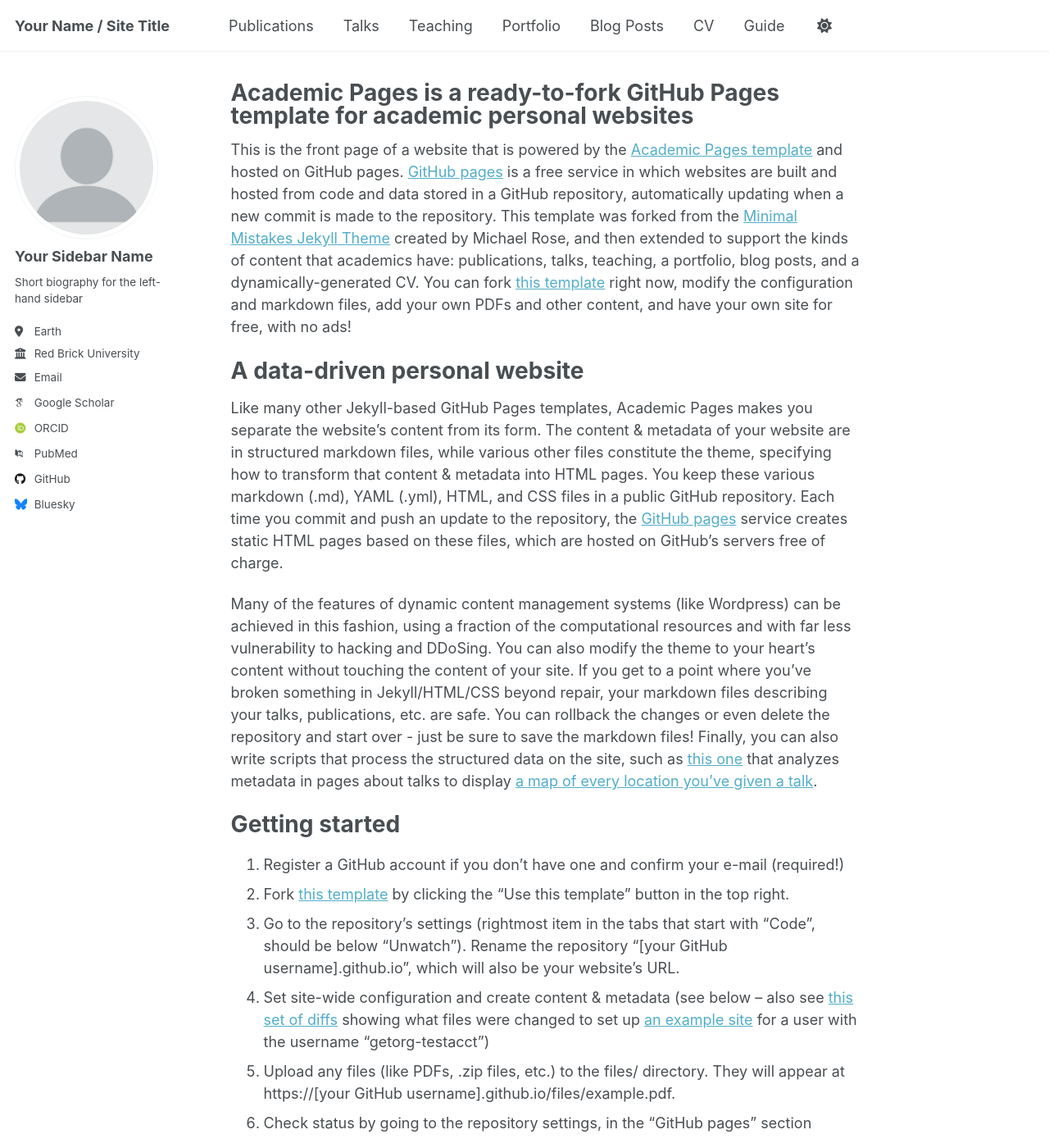
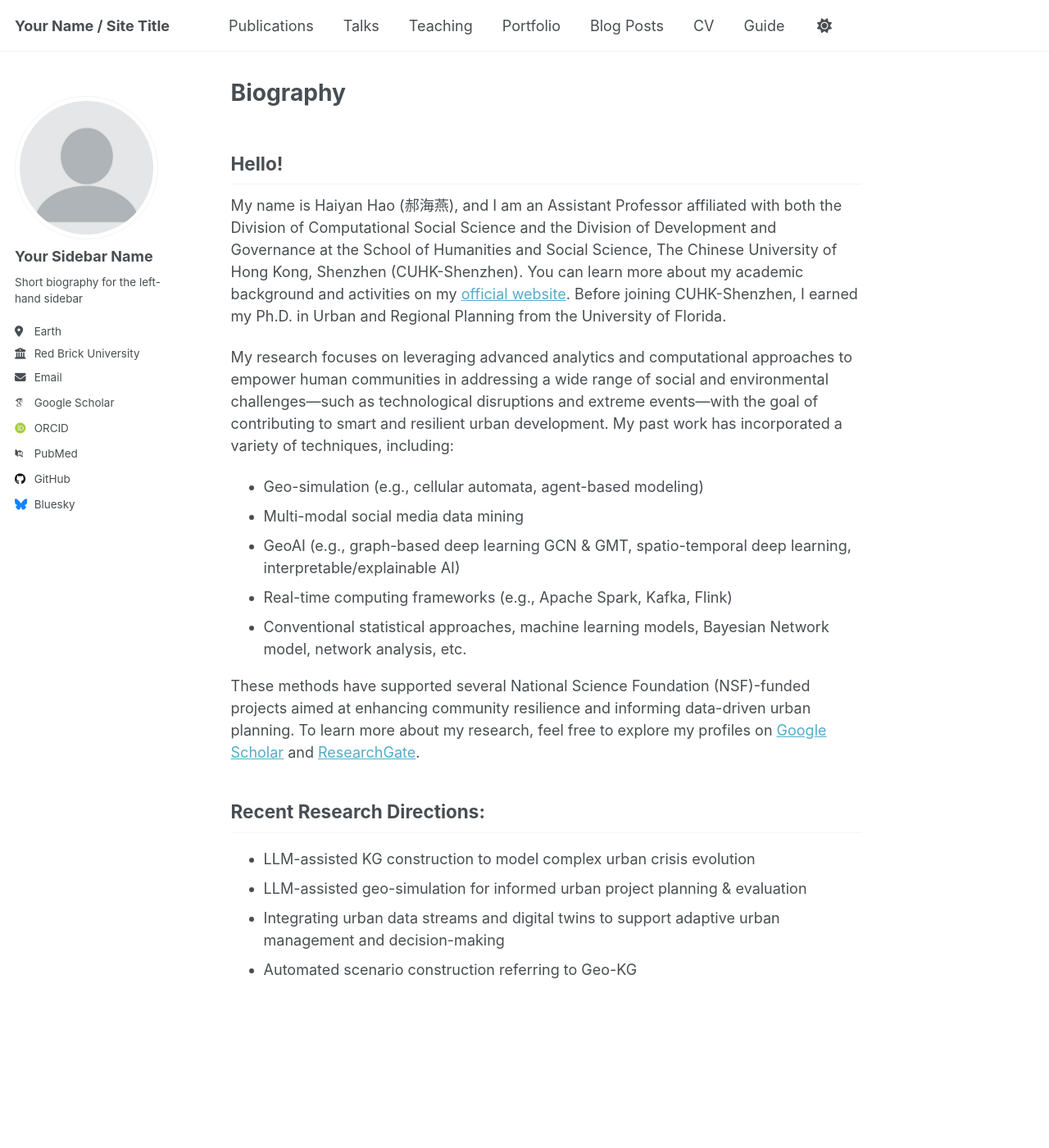
Before and after one commit to Haiyan-Hao/haiyan_hao, a Jekyll site: the page built from _pages/about.md, in a window 1280 px wide and 1400 px high. Shown: the whole window at 82% size. Built offline with Jekyll 4.4.1, drawn with Linux system fonts in a browser that asks for light colours; some web fonts are replaced; some of the changed text lies outside the part shown.

Commit message:
Update about.md

```diff
--- a/_pages/about.md
+++ b/_pages/about.md
@@ -1,49 +1,29 @@
 ---
 permalink: /
-title: "Academic Pages is a ready-to-fork GitHub Pages template for academic personal websites"
+title: "Biography"
 author_profile: true
 redirect_from:
   - /about/
   - /about.html
 ---
 
-This is the front page of a website that is powered by the [Academic Pages template](https://github.com/academicpages/academicpages.github.io) and hosted on GitHub pages. [GitHub pages](https://pages.github.com) is a free service in which websites are built and hosted from code and data stored in a GitHub repository, automatically updating when a new commit is made to the repository. This template was forked from the [Minimal Mistakes Jekyll Theme](https://mmistakes.github.io/minimal-mistakes/) created by Michael Rose, and then extended to support the kinds of content that academics have: publications, talks, teaching, a portfolio, blog posts, and a dynamically-generated CV. You can fork [this template](https://github.com/academicpages/academicpages.github.io) right now, modify the configuration and markdown files, add your own PDFs and other content, and have your own site for free, with no ads!
+Hello!
+--------
+My name is Haiyan Hao (郝海燕), and I am an Assistant Professor affiliated with both the Division of Computational Social Science and the Division of Development and Governance at the School of Humanities and Social Science, The Chinese University of Hong Kong, Shenzhen (CUHK-Shenzhen).
+You can learn more about my academic background and activities on my [official website](https://myweb.cuhk.edu.cn/haohaiyan). Before joining CUHK-Shenzhen, I earned my Ph.D. in Urban and Regional Planning from the University of Florida.
 
-A data-driven personal website
-======
-Like many other Jekyll-based GitHub Pages templates, Academic Pages makes you separate the website's content from its form. The content & metadata of your website are in structured markdown files, while various other files constitute the theme, specifying how to transform that content & metadata into HTML pages. You keep these various markdown (.md), YAML (.yml), HTML, and CSS files in a public GitHub repository. Each time you commit and push an update to the repository, the [GitHub pages](https://pages.github.com/) service creates static HTML pages based on these files, which are hosted on GitHub's servers free of charge.
+My research focuses on leveraging advanced analytics and computational approaches to empower human communities in addressing a wide range of social and environmental challenges—such as technological disruptions and extreme events—with the goal of contributing to smart and resilient urban development. My past work has incorporated a variety of techniques, including:
+- Geo-simulation (e.g., cellular automata, agent-based modeling)
+- Multi-modal social media data mining
+- GeoAI (e.g., graph-based deep learning GCN & GMT, spatio-temporal deep learning, interpretable/explainable AI)
+- Real-time computing frameworks (e.g., Apache Spark, Kafka, Flink)
+- Conventional statistical approaches, machine learning models, Bayesian Network model, network analysis, etc.
 
-Many of the features of dynamic content management systems (like Wordpress) can be achieved in this fashion, using a fraction of the computational resources and with far less vulnerability to hacking and DDoSing. You can also modify the theme to your heart's content without touching the content of your site. If you get to a point where you've broken something in Jekyll/HTML/CSS beyond repair, your markdown files describing your talks, publications, etc. are safe. You can rollback the changes or even delete the repository and start over - just be sure to save the markdown files! Finally, you can also write scripts that process the structured data on the site, such as [this one](https://github.com/academicpages/academicpages.github.io/blob/master/talkmap.ipynb) that analyzes metadata in pages about talks to display [a map of every location you've given a talk](https://academicpages.github.io/talkmap.html).
+These methods have supported several National Science Foundation (NSF)-funded projects aimed at enhancing community resilience and informing data-driven urban planning. To learn more about my research, feel free to explore my profiles on [Google Scholar](https://scholar.google.com/citations?user=G2_Cs-cAAAAJ&hl=en&oi=ao) and [ResearchGate](https://www.researchgate.net/profile/Haiyan-Hao-2?ev=hdr_xprf).
 
-Getting started
-======
-1. Register a GitHub account if you don't have one and confirm your e-mail (required!)
-1. Fork [this template](https://github.com/academicpages/academicpages.github.io) by clicking the "Use this template" button in the top right.
-1. Go to the repository's settings (rightmost item in the tabs that start with "Code", should be below "Unwatch"). Rename the repository "[your GitHub username].github.io", which will also be your website's URL.
-1. Set site-wide configuration and create content & metadata (see below -- also see [this set of diffs](http://archive.is/3TPas) showing what files were changed to set up [an example site](https://getorg-testacct.github.io) for a user with the username "getorg-testacct")
-1. Upload any files (like PDFs, .zip files, etc.) to the files/ directory. They will appear at https://[your GitHub username].github.io/files/example.pdf.
-1. Check status by going to the repository settings, in the "GitHub pages" section
-
-Site-wide configuration
-------
-The main configuration file for the site is in the base directory in [_config.yml](https://github.com/academicpages/academicpages.github.io/blob/master/_config.yml), which defines the content in the sidebars and other site-wide features. You will need to replace the default variables with ones about yourself and your site's github repository. The configuration file for the top menu is in [_data/navigation.yml](https://github.com/academicpages/academicpages.github.io/blob/master/_data/navigation.yml). For example, if you don't have a portfolio or blog posts, you can remove those items from that navigation.yml file to remove them from the header.
-
-Create content & metadata
-------
-For site content, there is one markdown file for each type of content, which are stored in directories like _publications, _talks, _posts, _teaching, or _pages. For example, each talk is a markdown file in the [_talks directory](https://github.com/academicpages/academicpages.github.io/tree/master/_talks). At the top of each markdown file is structured data in YAML about the talk, which the theme will parse to do lots of cool stuff. The same structured data about a talk is used to generate the list of talks on the [Talks page](https://academicpages.github.io/talks), each [individual page](https://academicpages.github.io/talks/2012-03-01-talk-1) for specific talks, the talks section for the [CV page](https://academicpages.github.io/cv), and the [map of places you've given a talk](https://academicpages.github.io/talkmap.html) (if you run this [python file](https://github.com/academicpages/academicpages.github.io/blob/master/talkmap.py) or [Jupyter notebook](https://github.com/academicpages/academicpages.github.io/blob/master/talkmap.ipynb), which creates the HTML for the map based on the contents of the _talks directory).
-
-**Markdown generator**
-
-The repository includes [a set of Jupyter notebooks](https://github.com/academicpages/academicpages.github.io/tree/master/markdown_generator
-) that converts a CSV containing structured data about talks or presentations into individual markdown files that will be properly formatted for the Academic Pages template. The sample CSVs in that directory are the ones I used to create my own personal website at stuartgeiger.com. My usual workflow is that I keep a spreadsheet of my publications and talks, then run the code in these notebooks to generate the markdown files, then commit and push them to the GitHub repository.
-
-How to edit your site's GitHub repository
-------
-Many people use a git client to create files on their local computer and then push them to GitHub's servers. If you are not familiar with git, you can directly edit these configuration and markdown files directly in the github.com interface. Navigate to a file (like [this one](https://github.com/academicpages/academicpages.github.io/blob/master/_talks/2012-03-01-talk-1.md) and click the pencil icon in the top right of the content preview (to the right of the "Raw | Blame | History" buttons). You can delete a file by clicking the trashcan icon to the right of the pencil icon. You can also create new files or upload files by navigating to a directory and clicking the "Create new file" or "Upload files" buttons.
-
-Example: editing a markdown file for a talk
-![Editing a markdown file for a talk](/images/editing-talk.png)
-
-For more info
-------
-More info about configuring Academic Pages can be found in [the guide](https://academicpages.github.io/markdown/), the [growing wiki](https://github.com/academicpages/academicpages.github.io/wiki), and you can always [ask a question on GitHub](https://github.com/academicpages/academicpages.github.io/discussions). The [guides for the Minimal Mistakes theme](https://mmistakes.github.io/minimal-mistakes/docs/configuration/) (which this theme was forked from) might also be helpful.
+Recent Research Directions:
+--------
+- LLM-assisted KG construction to model complex urban crisis evolution
+- LLM-assisted geo-simulation for informed urban project planning & evaluation
+- Integrating urban data streams and digital twins to support adaptive urban management and decision-making
+- Automated scenario construction referring to Geo-KG
```
